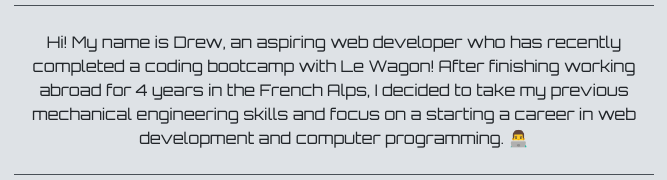
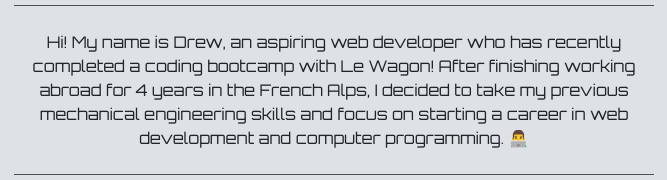
Before and after one commit to a-jennings/profile, a plain HTML site: page index.html in a window 1280 px wide. Shown: the part 557-737 px from the top of the page, 306-973 px from the left. Drawn offline with nearby package versions, Linux system fonts and the light colour scheme.

Commit message:
fix typo in about me section

```diff
--- a/index.html
+++ b/index.html
@@ -43,7 +43,7 @@
                 <span></span>
             </div>
             <div class="horizontal-center mt-3">
-                <p>Hi! My name is Drew, an aspiring web developer who has recently completed a coding bootcamp with Le Wagon! After finishing working abroad for 4 years in the French Alps, I decided to take my previous mechanical engineering skills and focus on a starting a career in web development and computer programming. 👨‍💻</p>
+                <p>Hi! My name is Drew, an aspiring web developer who has recently completed a coding bootcamp with Le Wagon! After finishing working abroad for 4 years in the French Alps, I decided to take my previous mechanical engineering skills and focus on starting a career in web development and computer programming. 👨‍💻</p>
             </div>
             <div class="line-break">
                 <span></span>
```
